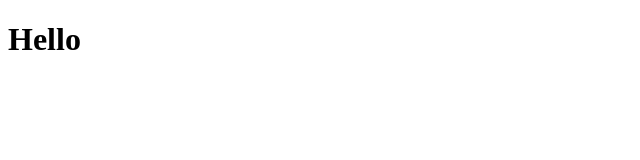
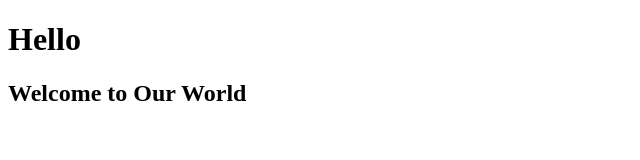
Before and after one commit to Thilip0604/learning, a plain HTML site: page index.html in a window 1280 px wide. Shown: the whole page, without its empty margins (0-640 px from the left). Drawn offline with Linux system fonts and the light colour scheme.

Commit message:
Update index.html

```diff
--- a/index.html
+++ b/index.html
@@ -7,5 +7,8 @@
 </head>
 <body>
     <h1>Hello</h1>
+    <h2>
+        Welcome to Our World
+    </h2>
 </body>
 </html>
```
